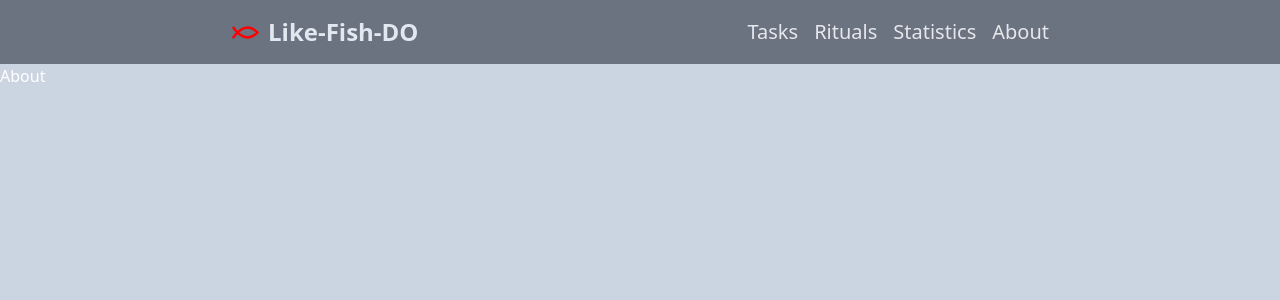
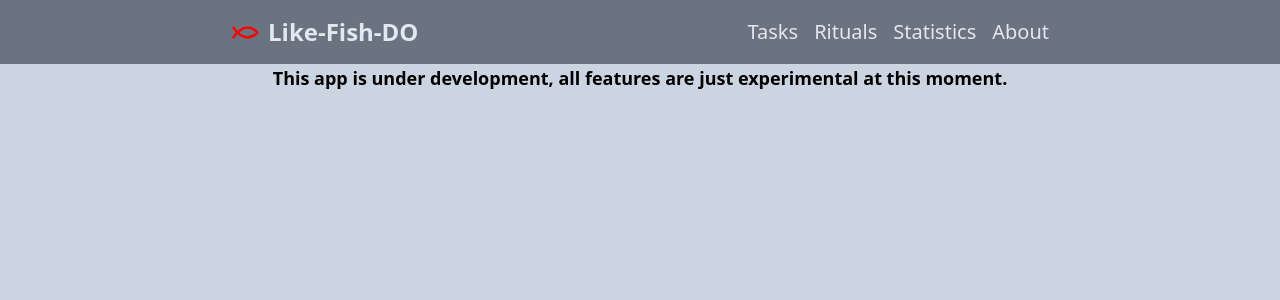
Before and after one commit to MikeXXd/to-fish-do, a React (Vite) app: page /about in a window 1280 px wide. Shown: the top 300 px of the page. Built offline with nearby package versions, Linux system fonts and the light colour scheme.

Commit message:
change text for about and statistics

```diff
--- a/src/components/About.tsx
+++ b/src/components/About.tsx
@@ -1,7 +1,7 @@
 export function About() {
   return (
-    <div className="container text-white">
-      <h1>About</h1>
+    <div className="container text-black flex justify-center items-center">
+      <h1 className="font-semibold text-lg">This app is under development, all features are just experimental at this moment.</h1>
     </div>
   );
 }
--- a/src/components/Statistics.tsx
+++ b/src/components/Statistics.tsx
@@ -1,7 +1,7 @@
 export function Statistics() {
   return (
-    <div className="container text-white">
-      <h1>Statistics</h1>
+    <div className="container text-black flex justify-center items-center">
+      <h1 className="font-semibold text-lg">Under development.</h1>
     </div>
   );
 }
--- a/src/components/Tasks/components/FilterBar.tsx
+++ b/src/components/Tasks/components/FilterBar.tsx
@@ -1,6 +1,6 @@
 import { Eye, EyeOff, FishSymbol, Hourglass, X } from "lucide-react";
 import useTasks from "../hooks/useTasks";
-import { FilterComponentWrap } from "../../../UI/components/FilterComponentWrap";
+import { FilterComponentWrap } from "./FilterComponentWrap";
 import { FilterDescAscIcon } from "../../FilterDescAscIcon";
 
 interface FilterBarProps {
```
Also changed, not shown: src/components/Tasks/components/FilterComponentWrap.tsx (renamed from src/UI/components/FilterComponentWrap.tsx).
